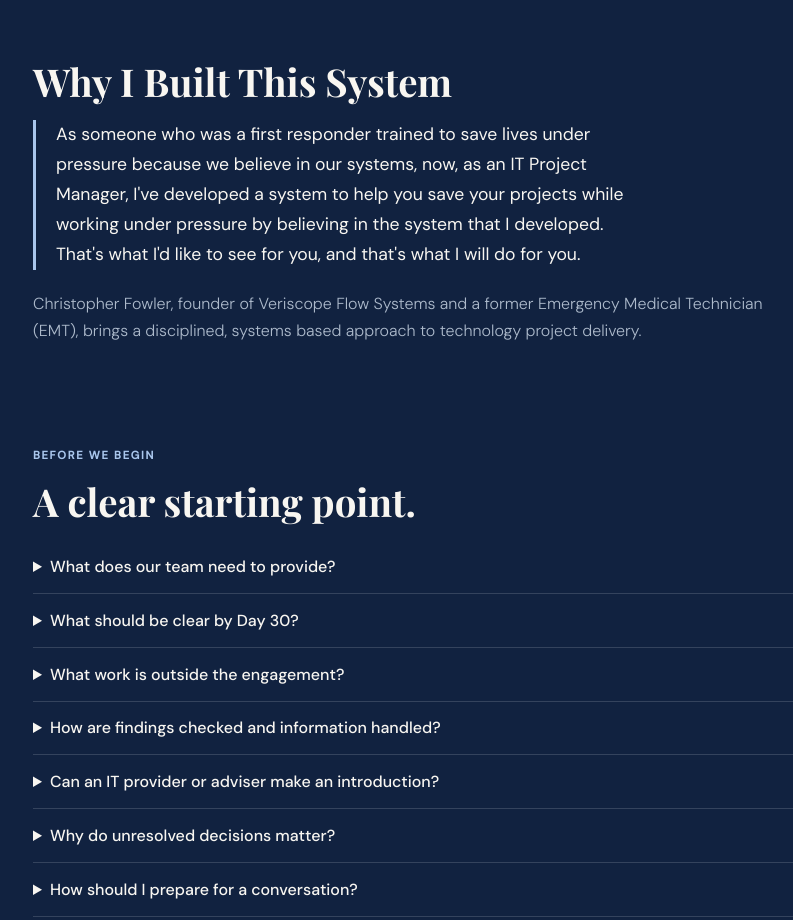
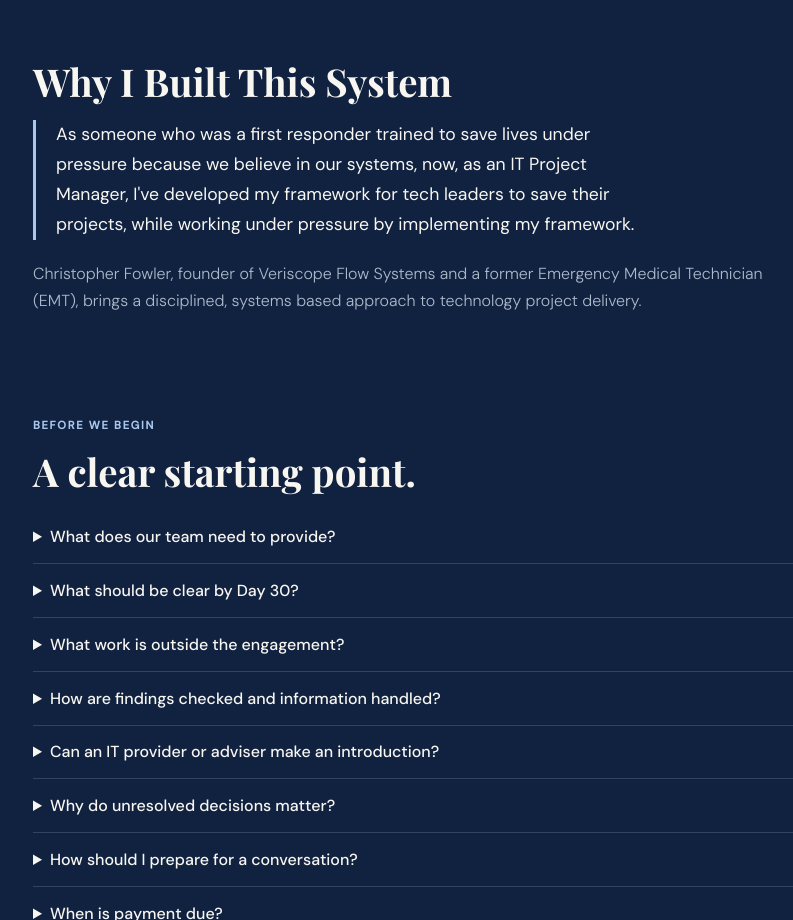
Before and after one commit to Cfowleritexec/veriscopeflowsystems, a plain HTML site: page index.html in a window 1280 px wide. Shown: the part 3340-4260 px from the top of the page, without its empty margins (31-824 px from the left). Drawn offline with nearby package versions, Linux system fonts and the light colour scheme.

Commit message:
Update Veriscope founder statement

```diff
--- a/index.html
+++ b/index.html
@@ -976,7 +976,7 @@ nav .nav-cta, .btn-primary, .btn-full { min-height: 44px; display: inline-flex;
   <div class="section-inner">
     <h2 class="section-title" id="founder-story-title">Why I Built This System</h2>
     <figure class="hero-story">
-      <blockquote><p>As someone who was a first responder trained to save lives under pressure because we believe in our systems, now, as an IT Project Manager, I've developed a system to help you save your projects while working under pressure by believing in the system that I developed. That's what I'd like to see for you, and that's what I will do for you.</p></blockquote>
+      <blockquote><p>As someone who was a first responder trained to save lives under pressure because we believe in our systems, now, as an IT Project Manager, I've developed my framework for tech leaders to save their projects, while working under pressure by implementing my framework.</p></blockquote>
     </figure>
     <p class="section-sub">Christopher Fowler, founder of Veriscope Flow Systems and a former Emergency Medical Technician (EMT), brings a disciplined, systems based approach to technology project delivery.</p>
   </div>
```
